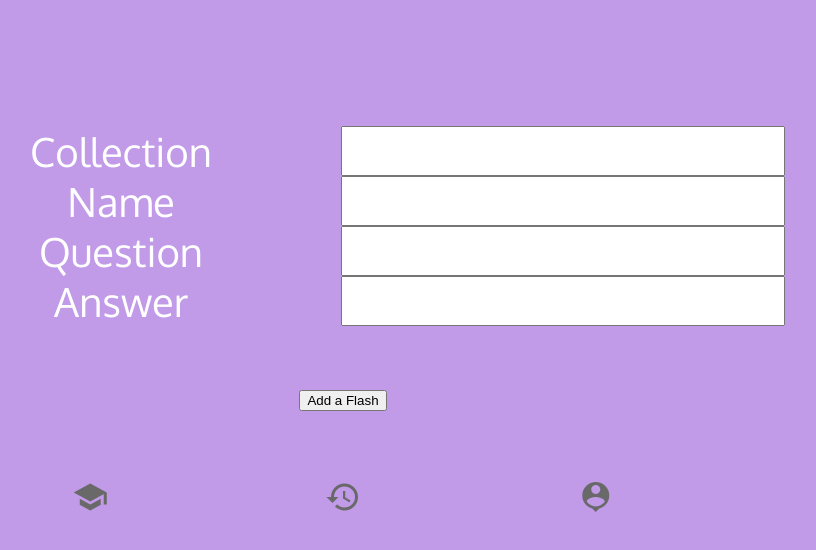
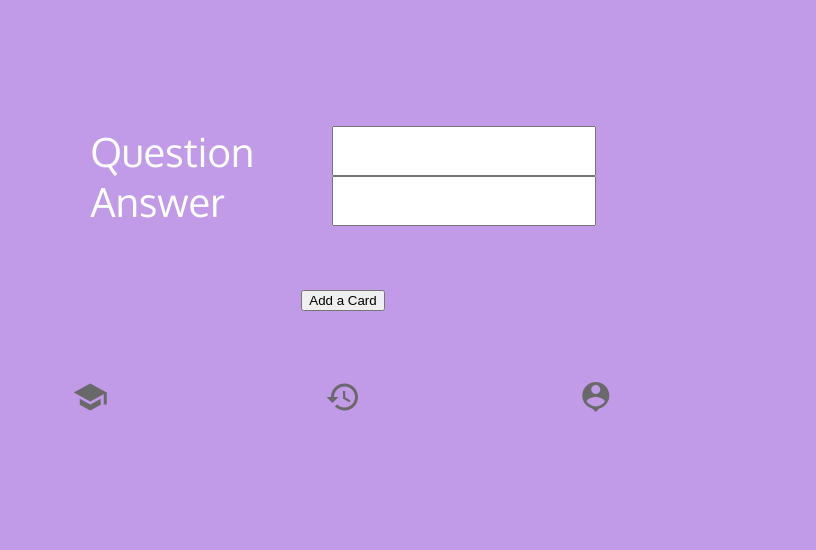
Before and after one commit to jkyletreman/flash_web_app, a React (Create React App) app: page /create in a window 1280 px wide. Shown: the top 550 px of the page, without its empty margins (297-1113 px from the left). Built offline with nearby package versions, Linux system fonts and the light colour scheme; a web font is replaced by a local one.

Commit message:
Add comments

```diff
--- a/src/components/js/Create.js
+++ b/src/components/js/Create.js
@@ -4,41 +4,27 @@ const style = {
   margin: '0 auto',
   marginTop: '10%',
   display: 'grid',
-  maxWidth: '70%',
+  maxWidth: '40%',
   paddingBottom: '5%'
 }
 const grid = {
   oneL: {
     gridRow: '1',
-    gridColumn: '1'
+    gridColumn: '1',
+    maxWidth: '30%'
   },
   oneR: {
     gridRow: '1',
-    gridColumn: '2'
+    gridColumn: '2',
   },
   twoL: {
     gridRow: '2',
-    gridColumn: '1'
+    gridColumn: '1',
+    maxWidth: '30%'
   },
   twoR: {
     gridRow: '2',
-    gridColumn: '2'
-  },
-  threeL: {
-    gridRow: '3',
-    gridColumn: '1'
-  },
-  threeR: {
-    gridRow: '3',
-    gridColumn: '2'
-  },
-  fourL: {
-    gridRow: '4',
-    gridColumn: '1'
-  },
-  fourR: {
-    gridRow: '4',
-    gridColumn: '2'
+    gridColumn: '2',
   },
   button: {
     display: 'flex',
@@ -47,24 +33,63 @@ const grid = {
 }
 
 export default class Create extends React.Component {
+  constructor(props) {
+    super(props);
+    this.state = {
+      question: '',
+      answer: ''
+    }
+    this.handleChange = this.handleChange.bind(this);
+    this.handleSubmit = this.handleSubmit.bind(this);
+  }
+  async createCard({question, answer}) {
+    const response = await fetch("http://localhost:8000/create", {
+      method: "post",
+      headers: {
+        'Accept': 'application/json',
+        'Content-Type': 'application/json'
+      },
+      body: JSON.stringify({
+        question,
+        answer
+      })
+    })
+    // const json = await response.json()
+    this.setState({question: '', answer: ''})
+  }
+  handleSubmit(e) {
+    e.preventDefault();
+    this.createCard(this.state);
+  }
+  handleChange(e) {
+    this.setState({ [e.target.name]: e.target.value})
+  }
   render() {
     return (
       <React.Fragment>
-          <form style={style}>
-            <label style={grid.oneL}>Collection</label>
-            <input style={grid.oneR} type='text' name="collection" />
+          <form onSubmit={this.handleSubmit}>
+            <div style={style}>
+              <label style={grid.oneL}>Question</label>
+              <input
+                style={grid.oneR}
+                type='text'
+                name="question"
+                onChange={this.handleChange}
+                value={this.state.question}
+              />
 
-            <label style={grid.twoL}>Name</label>
-            <input style={grid.twoR} type='text' name="Name" />
-
-            <label style={grid.threeL}>Question</label>
-            <input style={grid.threeR} type='text' name="Question" />
-
-            <label style={grid.fourL}>Answer</label>
-            <input style={grid.fourR} type='text' name="Answer" />
+              <label style={grid.twoL}>Answer</label>
+              <input
+                style={grid.twoR}
+                type='text'
+                name="answer"
+                onChange={this.handleChange}
+                value={this.state.answer}
+              />
+            </div>
+            <input style={grid.button} type='submit' value='Add a Card' />
           </form>
 
-          <input style={grid.button} type='submit' value='Add a Flash' />
 
           <NavBar colors={this.props.colors} combineStyleObjects={this.props.combineStyleObjects}/>
       </React.Fragment>)
```
